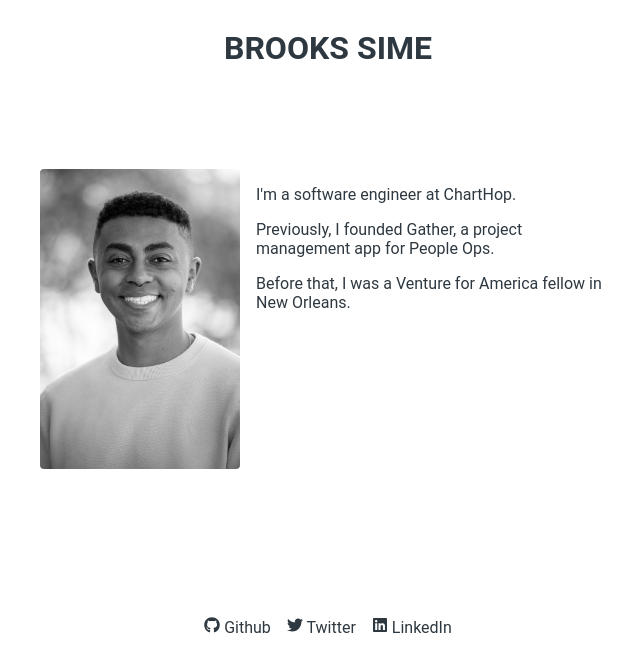
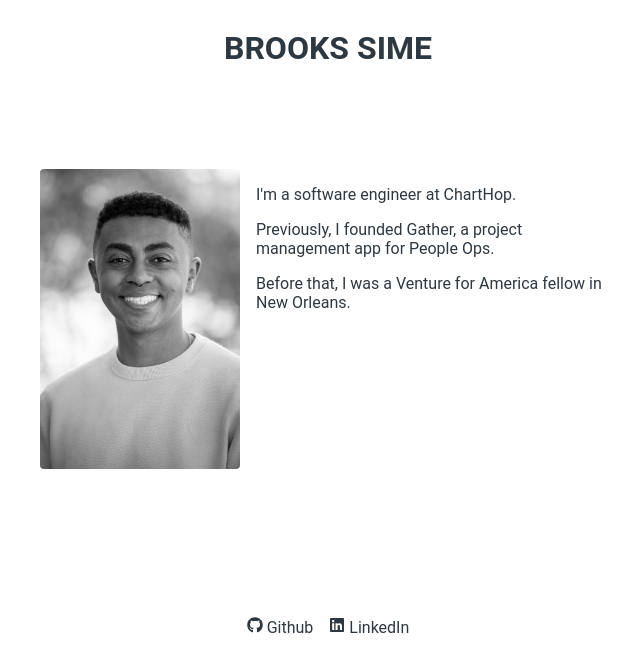
Before and after one commit to brookssime/brookssime.github.io, a Gatsby site: page / in a window 1280 px wide. Shown: the whole page, without its empty margins (312-952 px from the left). Built offline with nearby package versions, Linux system fonts and the light colour scheme; Gatsby itself is replaced by a stand-in of ours.

Commit message:
Remove twitter link

```diff
--- a/src/components/Footer/index.tsx
+++ b/src/components/Footer/index.tsx
@@ -13,13 +13,6 @@ const Footer = () => {
         href="https://www.github.com/brookssime"
       />
       <ZalgoLink
-        icon={<FaTwitter />}
-        linkName="Twitter"
-        runs={1}
-        target="_blank"
-        href="https://twitter.com/brookssime"
-      />
-      <ZalgoLink
         icon={<FaLinkedin />}
         linkName="LinkedIn"
         runs={1}
```
